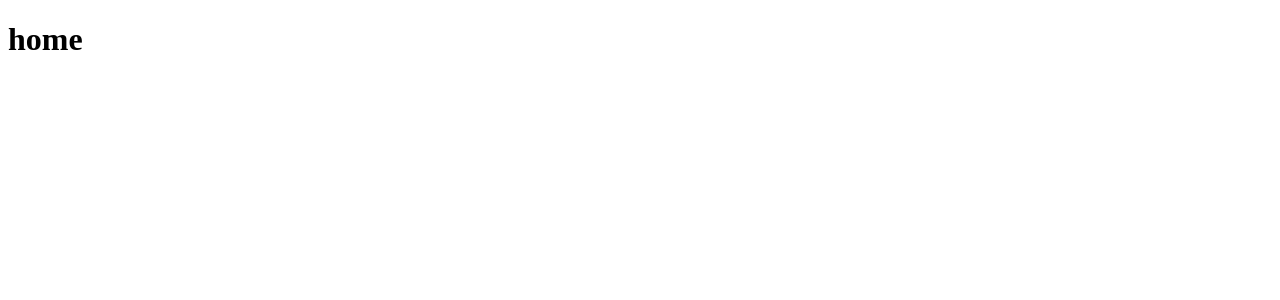
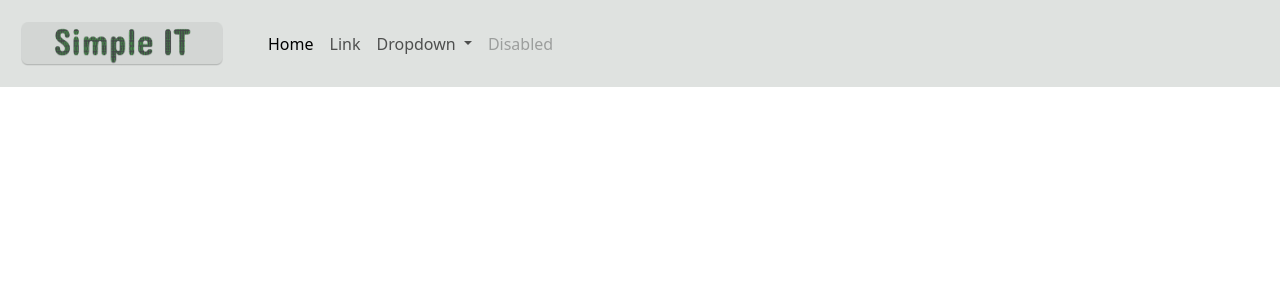
Before and after one commit to DanKee43/SimpleIT-website, a Flask app: page / in a window 1280 px wide. Before the commit the part shown is almost empty. Shown: the top 300 px of the page. Run offline with Flask 2, Linux system fonts and the light colour scheme.

Commit message:
navigation bar added

```diff
--- a/server.py
+++ b/server.py
@@ -5,7 +5,7 @@ app = Flask(__name__)
 
 @app.route("/")
 def home_page():
-    return render_template("home.html")
+    return render_template("base.html")
 
 
 @app.errorhandler(404)
--- a/templates/base.html
+++ b/templates/base.html
@@ -1,10 +1,53 @@
 <!DOCTYPE html>
-<html lang="en">
+<html lang="en" xmlns="http://www.w3.org/1999/html" xmlns="http://www.w3.org/1999/html">
 <head>
-    <meta charset="UTF-8">
-    <title>Title</title>
+    <meta charset = "UTF-8">
+    <meta name = "viewport" content="width=device-width, initial-scale=1">
+    <title>SimpleIT</title>
+    <link href="https://cdn.jsdelivr.net/npm/bootstrap@5.3.0-alpha1/dist/css/bootstrap.min.css" rel="stylesheet" integrity="sha384-GLhlTQ8iRABdZLl6O3oVMWSktQOp6b7In1Zl3/Jr59b6EGGoI1aFkw7cmDA6j6gD" crossorigin="anonymous">
 </head>
+
 <body>
+        <header class="header">
+            <nav class="navbar navbar-expand-lg " style="background-color: #DFE2E0;">
+                <nav class="navbar" style="background-color: #DFE2E0;">
+              <div class="container-fluid">
+                <a class="navbar-brand" href="#">
+                  <img src="/static/logo.png" alt="Logo" width="220" height="44" class="d-inline-block align-text-top">
+                </a>
+                </div>
+            </nav>
 
+        <div class="collapse navbar-collapse" id="navbarSupportedContent">
+          <ul class="navbar-nav me-auto mb-2 mb-lg-0">
+            <li class="nav-item">
+              <a class="nav-link active" aria-current="page" href="#">Home</a>
+            </li>
+            <li class="nav-item">
+              <a class="nav-link" href="#">Link</a>
+            </li>
+            <li class="nav-item dropdown">
+              <a class="nav-link dropdown-toggle" href="#" role="button" data-bs-toggle="dropdown" aria-expanded="false">
+                Dropdown
+              </a>
+              <ul class="dropdown-menu">
+                <li><a class="dropdown-item" href="">Action</a></li>
+                <li><a class="dropdown-item" href="#">Another action</a></li>
+                <li><hr class="dropdown-divider"></li>
+                <li><a class="dropdown-item" href="#">Something else here</a></li>
+              </ul>
+            </li>
+            <li class="nav-item">
+              <a class="nav-link disabled">Disabled</a>
+            </li>
+          </ul>
+          <form class="d-flex" role="search"></form>
+            </div>
+            </div>
+            </nav>
+         </header>
+
+        <script src="https://cdn.jsdelivr.net/npm/bootstrap@5.3.0-alpha1/dist/js/bootstrap.bundle.min.js" integrity="sha384-w76AqPfDkMBDXo30jS1Sgez6pr3x5MlQ1ZAGC+nuZB+EYdgRZgiwxhTBTkF7CXvN" crossorigin="anonymous"></script>
 </body>
+
 </html>
```
Also changed, not shown: static/logo.png (added).
